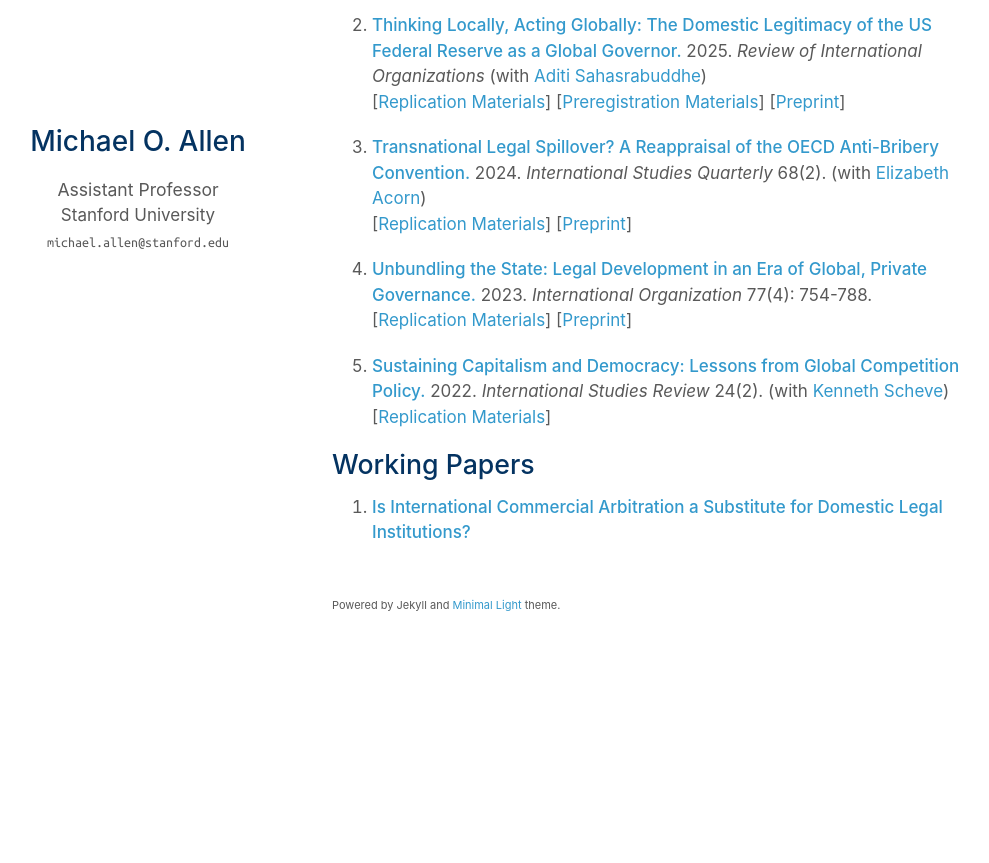
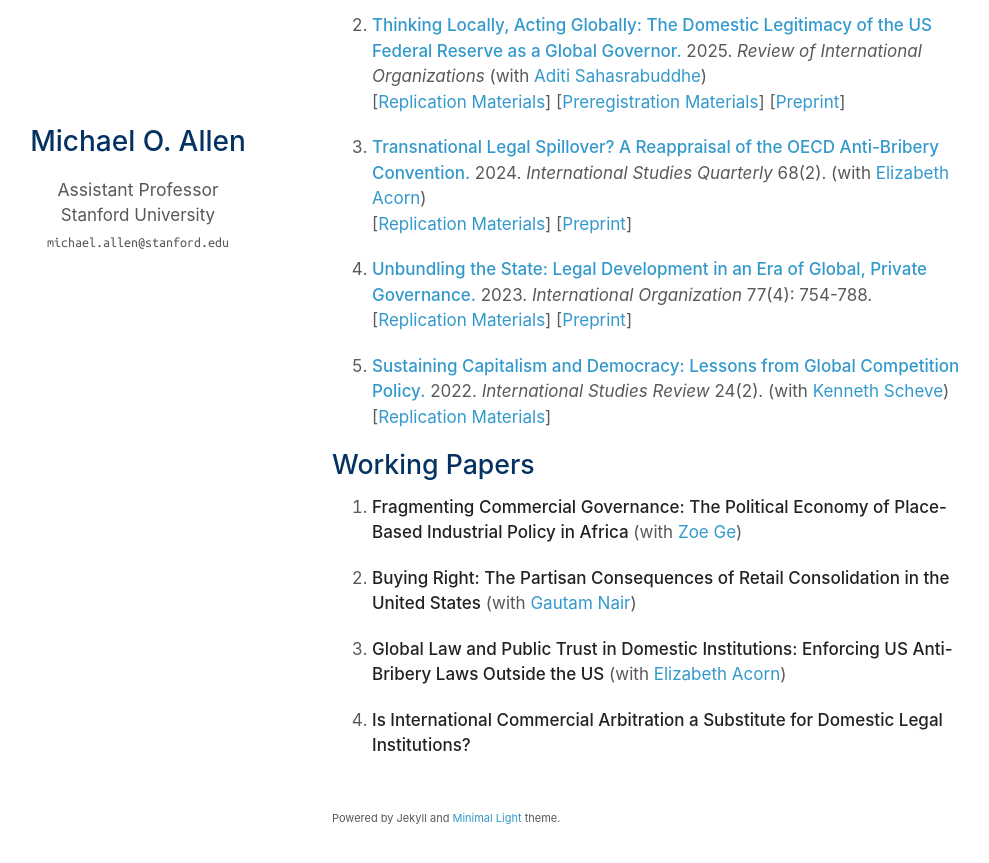
Before and after one commit to mmooddaa/mmooddaa.github.io, a Jekyll site: the page built from index.md, in a window 1280 px wide and 900 px high, scrolled down 574 px. Shown: the top 863 px of the window, without its empty margins (138-1127 px from the left). Built offline with Jekyll 4.4.1, drawn with Linux system fonts in a browser that asks for light colours; nearby versions of some CDN libraries; a style sheet for code colours, icons or effects is not loaded; before the commit the page ends 1261 px from its top, so only the background shows below that.

Commit message:
updated working papers
updated wps

```diff
--- a/index.md
+++ b/index.md
@@ -25,4 +25,10 @@ I am an Assistant Professor in the Department of Political Science at [Stanford
 
 ## Working Papers
 
-2. **[Is International Commercial Arbitration a Substitute for Domestic Legal Institutions?](/assets/papers/MAllen-icasub-20220927.pdf)**
+1. **Fragmenting Commercial Governance: The Political Economy of Place-Based Industrial Policy in Africa** (with [Zoe Ge](https://wp.nyu.edu/zoege/))
+
+2. **Buying Right: The Partisan Consequences of Retail Consolidation in the United States** (with [Gautam Nair](https://www.hks.harvard.edu/faculty/gautam-nair))
+
+3. **Global Law and Public Trust in Domestic Institutions: Enforcing US Anti-Bribery Laws Outside the US** (with [Elizabeth Acorn](http://www.elizabethacorn.com))
+
+4. **Is International Commercial Arbitration a Substitute for Domestic Legal Institutions?**
```
